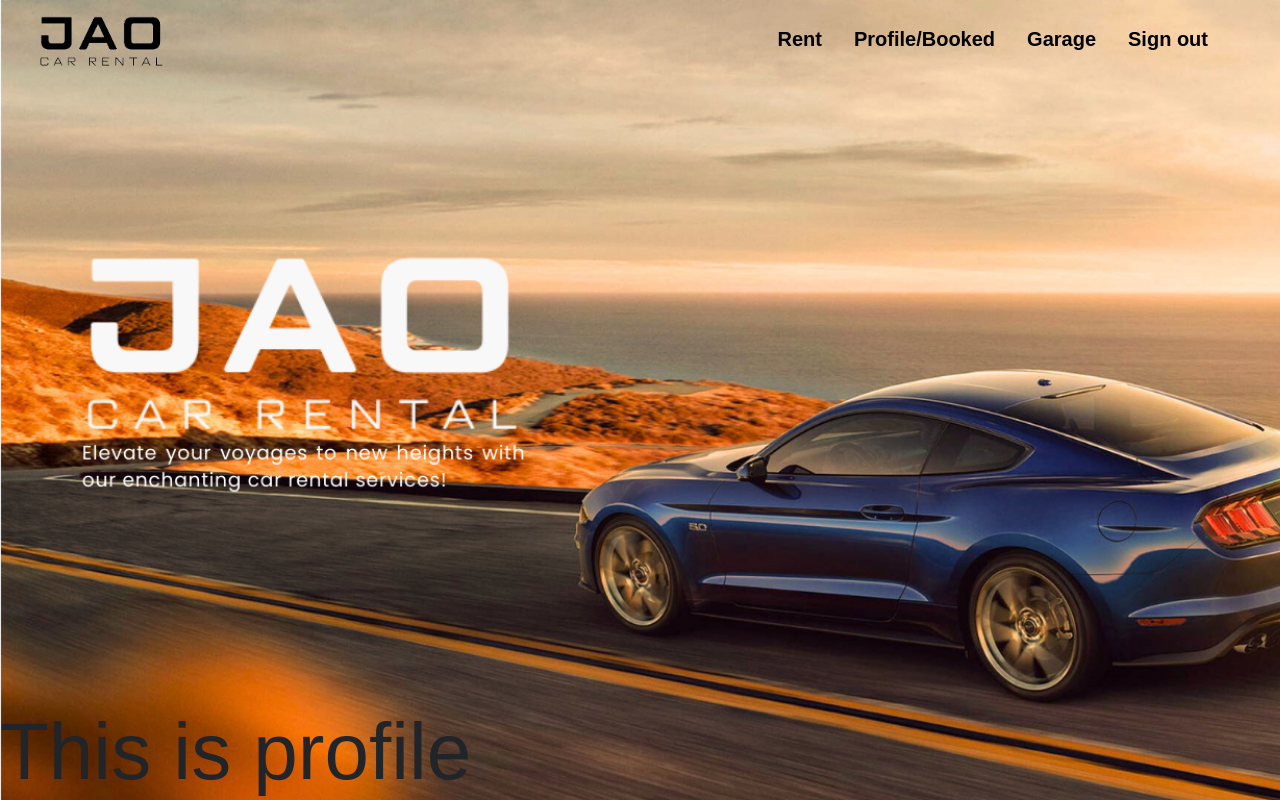
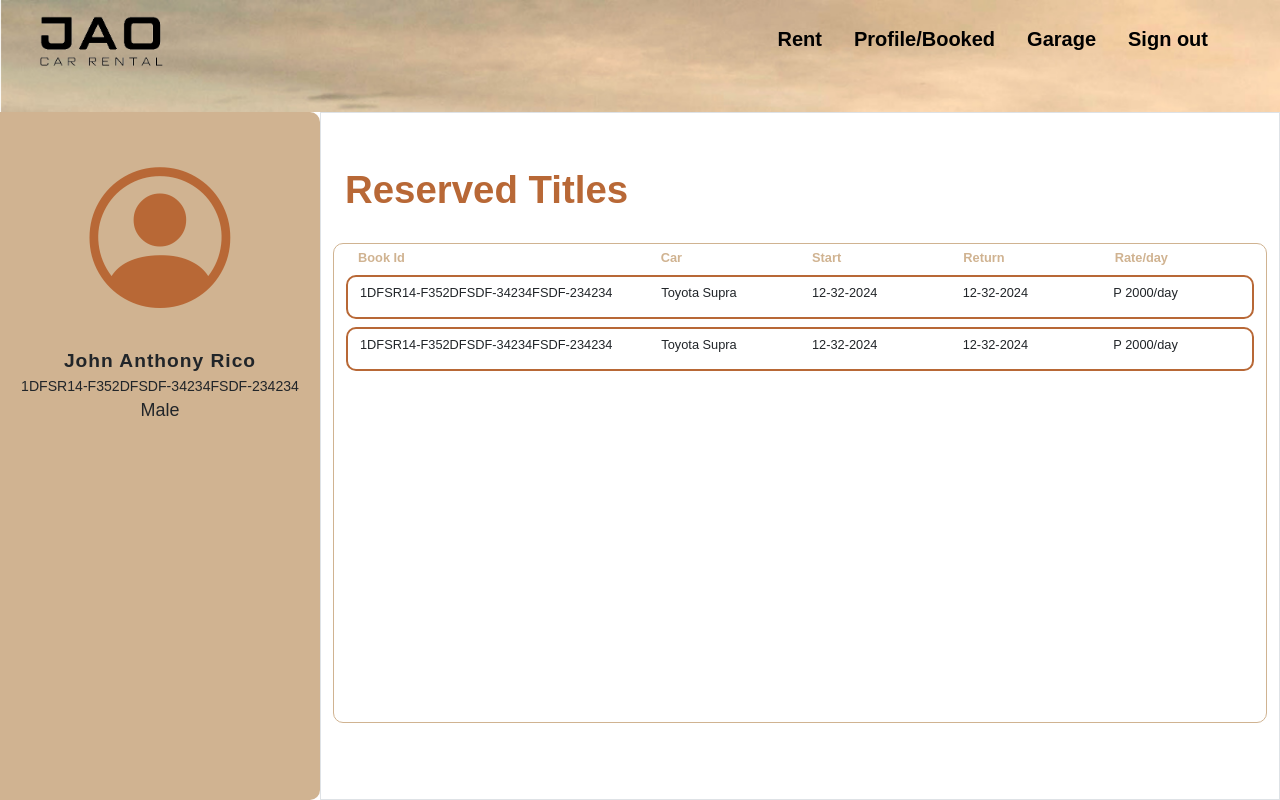
Before and after one commit to johnrico364/car-rental, a React (Create React App) app: page /user/profile in a window 1280 px wide. Built offline with nearby package versions, Linux system fonts and the light colour scheme.

Commit message:
Add: Profile UI

```diff
--- a/src/pages/styles/Router-Styles.css
+++ b/src/pages/styles/Router-Styles.css
@@ -1,3 +1,4 @@
+/* RentCar.jsx */
 .rent-car-title {
   font-size: 3vw;
   font-weight: bold;
@@ -8,3 +9,44 @@
   border-radius: 10px;
   height: 37vh;
 }
+
+/* Profule.jsx */
+.profile-side {
+  background-color: #d0b391;
+  height: 86vh;
+  border-radius: 0 10px 10px 0;
+}
+.profile-icon {
+  font-size: 11vw;
+  color: #b86836;
+}
+.profile-name {
+  font-size: 1.5vw;
+  font-weight: bold;
+  letter-spacing: 1px;
+}
+.profile-id {
+  font-size: 1.1vw;
+}
+.profile-gender {
+  font-size: 1.4vw;
+}
+.reserved-car-container {
+  height: 60vh;
+  border: 1.8px solid #d0b391;
+  border-radius: 10px;
+}
+.car-values{
+  padding-top: 0.5vw;
+  font-size: 1vw;
+}
+.car-values-container{
+  height: 5.5vh;
+  border: 2px solid #B86836;
+  border-radius: 10px;
+}
+.car-values-title{
+  font-size: 1vw;
+  font-weight: bold;
+  color: #d0b391;
+}
--- a/src/pages/user/Profile.jsx
+++ b/src/pages/user/Profile.jsx
@@ -1,3 +1,48 @@
 export const ProfilePage = () => {
-  return <div className="display-1">This is profile</div>;
+  return (
+    <div className="route-height-container animate__animated animate__backInUp">
+      <div className="container-fluid">
+        <div className="row">
+          <div className="col-3 profile-side text-center pt-4">
+            <i class="bi bi-person-circle profile-icon"></i>
+            <div className="profile-name">John Anthony Rico</div>
+            <div className="profile-id">1DFSR14-F352DFSDF-34234FSDF-234234</div>
+            <div className="profile-gender">Male</div>
+          </div>
+          <div className="col-9 px-4 border">
+            <div className="rent-car-title pt-5">Reserved Titles</div>
+            <div className="row reserved-car-container mt-4">
+              <div className="col-12 px-4">
+                <div className="row pt-1 car-values-title">
+                  <div className="col-4">Book Id</div>
+                  <div className="col-2">Car</div>
+                  <div className="col-2">Start</div>
+                  <div className="col-2">Return</div>
+                  <div className="col-2">Rate/day</div>
+                </div>
+                <div className="row mt-2 car-values-container">
+                  <div className="col-4 car-values">
+                    1DFSR14-F352DFSDF-34234FSDF-234234
+                  </div>
+                  <div className="col-2 car-values">Toyota Supra</div>
+                  <div className="col-2 car-values">12-32-2024</div>
+                  <div className="col-2 car-values ">12-32-2024</div>
+                  <div className="col-2 car-values">P 2000/day</div>
+                </div>
+                <div className="row mt-2 car-values-container">
+                  <div className="col-4 car-values">
+                    1DFSR14-F352DFSDF-34234FSDF-234234
+                  </div>
+                  <div className="col-2 car-values">Toyota Supra</div>
+                  <div className="col-2 car-values">12-32-2024</div>
+                  <div className="col-2 car-values ">12-32-2024</div>
+                  <div className="col-2 car-values">P 2000/day</div>
+                </div>
+              </div>
+            </div>
+          </div>
+        </div>
+      </div>
+    </div>
+  );
 };
```
